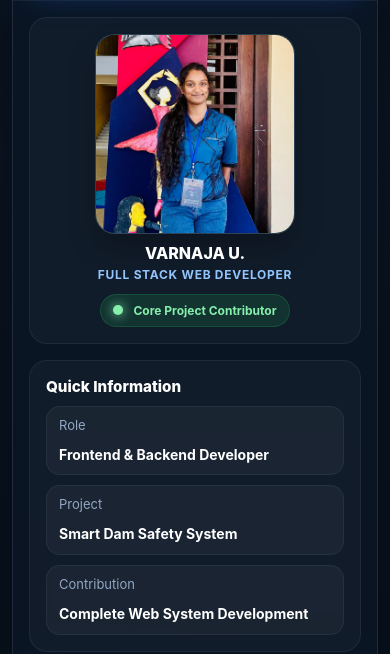
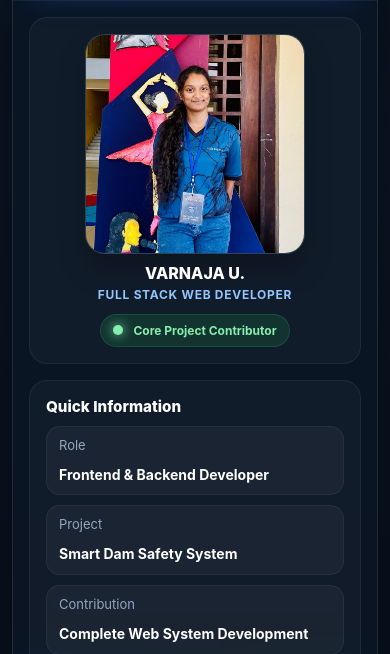
Before and after one commit to JeyakumarRenujan/Dam_Safety_System, a website: page public/developer.html in a window 390 px wide. Shown: the part 190-844 px from the top of the page. Drawn offline with Linux system fonts and the light colour scheme.

Commit message:
updated jaanu

```diff
--- a/public/developer.html
+++ b/public/developer.html
@@ -309,7 +309,7 @@
       }
 
       .profile-photo {
-        max-width: 200px;
+        max-width: 220px;
       }
     }
 
```
